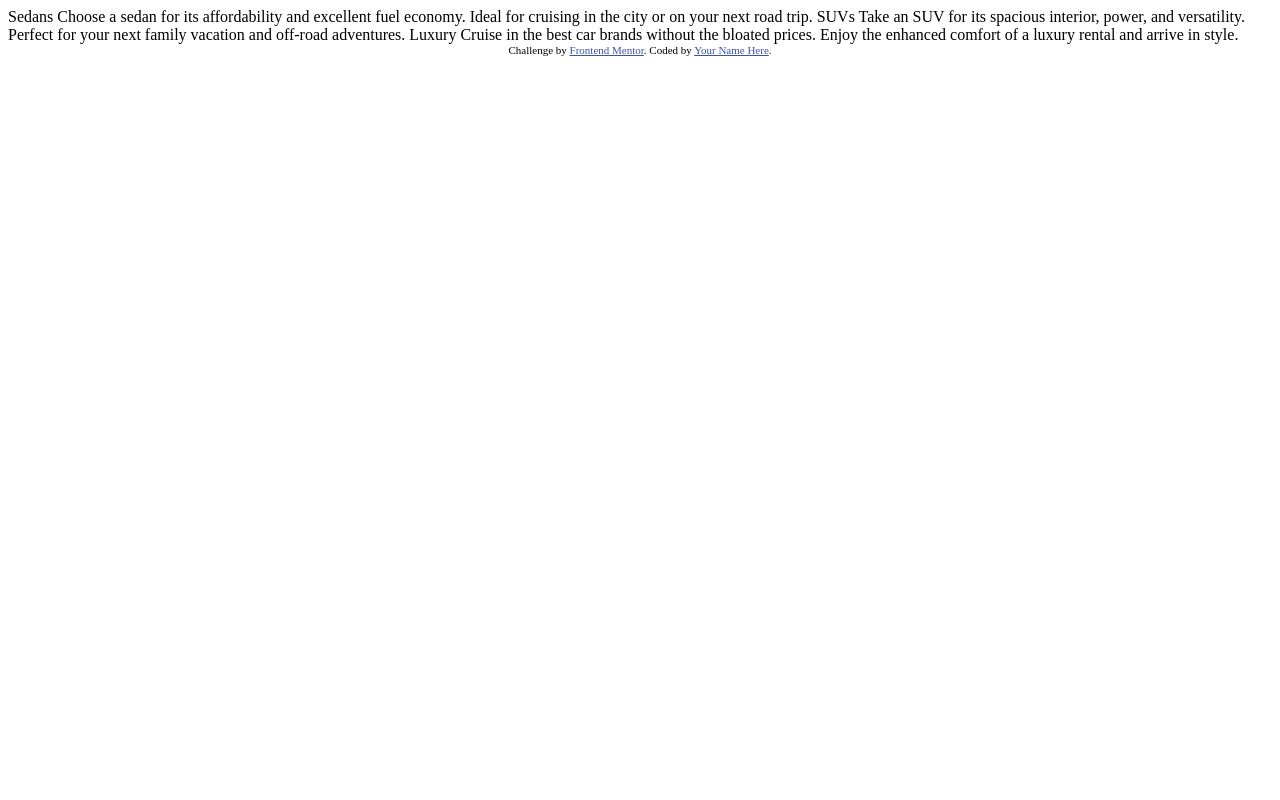
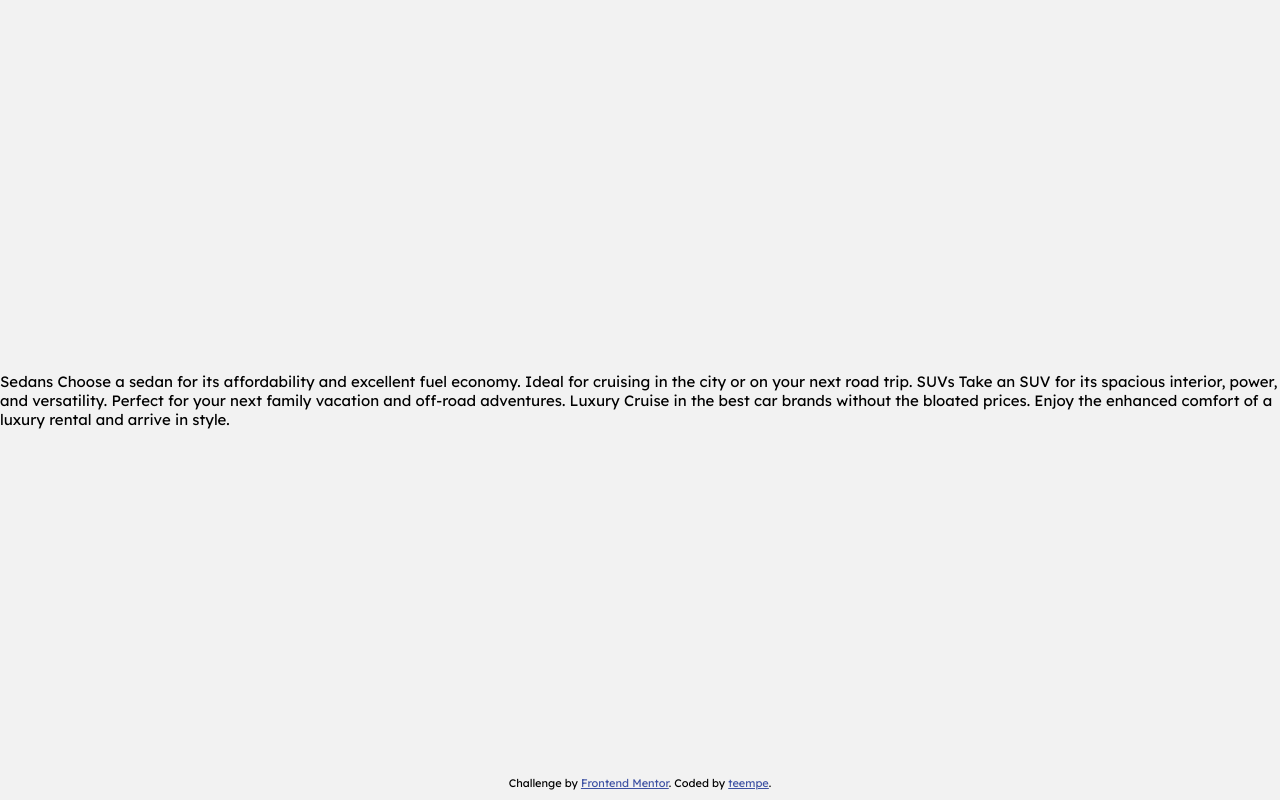
Before and after one commit to teempe/frontend-mentor-3-column-preview-card-component, a plain HTML site: page index.html in a window 1280 px wide. Drawn offline with Linux system fonts and the light colour scheme.

Commit message:
Base project setup.

```diff
--- a/index.html
+++ b/index.html
@@ -5,13 +5,16 @@
         <meta name="viewport" content="width=device-width, initial-scale=1.0"> <!-- displays site properly based on user's device -->
 
         <link rel="icon" type="image/png" sizes="32x32" href="./images/favicon-32x32.png">
+        <link rel="preconnect" href="https://fonts.googleapis.com">
+        <link rel="preconnect" href="https://fonts.gstatic.com" crossorigin>
+        <link href="https://fonts.googleapis.com/css2?family=Big+Shoulders+Display:wght@700&family=Lexend+Deca&display=swap" rel="stylesheet">
+        <link rel="stylesheet" href="style.css">
 
         <title>Frontend Mentor | 3-column preview card component</title>
 
         <!-- Feel free to remove these styles or customise in your own stylesheet 👍 -->
         <style>
-            .attribution { font-size: 11px; text-align: center; }
-            .attribution a { color: hsl(228, 45%, 44%); }
+
         </style>
     </head>
     <body>
@@ -28,9 +31,9 @@
         Cruise in the best car brands without the bloated prices. Enjoy the enhanced comfort of a luxury
         rental and arrive in style.
 
-        <div class="attribution">
+        <footer class="attribution">
             Challenge by <a href="https://www.frontendmentor.io?ref=challenge" target="_blank">Frontend Mentor</a>.
-            Coded by <a href="#">Your Name Here</a>.
-        </div>
+            Coded by <a href="https://github.com/teempe">teempe</a>.
+        </footer>
     </body>
 </html>
--- a/style.css
+++ b/style.css
@@ -0,0 +1,54 @@
+:root {
+    /* Primary Colors */
+
+    --bright-orange: hsl(31, 77%, 52%);
+    --dark-cyan: hsl(184, 100%, 22%);
+    --very-dark-cyan: hsl(179, 100%, 13%);
+
+    /* Neutral Colors */
+    --transparent-white: hsla(0, 0%, 100%, 0.75);
+    --very-light-gray: hsl(0, 0%, 95%);
+
+    /* Typography */
+    --ff-base: 'Lexend Deca', sans-serif;
+    --ff-heading: 'Big Shoulders Display', cursive;
+
+    --fw-regular: 400;
+    --fw-bold: 700;
+}
+
+* {
+    margin: 0;
+    padding: 0;
+    box-sizing: border-box;
+}
+
+img {
+    width: 100%;
+    height: auto;
+    display: block;
+}
+
+body {
+    font-size: 0.9375rem;
+    font-family: var(--ff-base);
+    font-weight: var(--fw-regular);
+    background-color: var(--very-light-gray);
+
+    display: grid;
+    place-items: center;
+    min-height: 100vh;
+}
+
+
+/* FOOTER */
+.attribution {
+    font-size: 11px;
+    text-align: center;
+    position: absolute;
+    bottom: 10px;
+}
+
+.attribution a {
+    color: hsl(228, 45%, 44%);
+}
```
